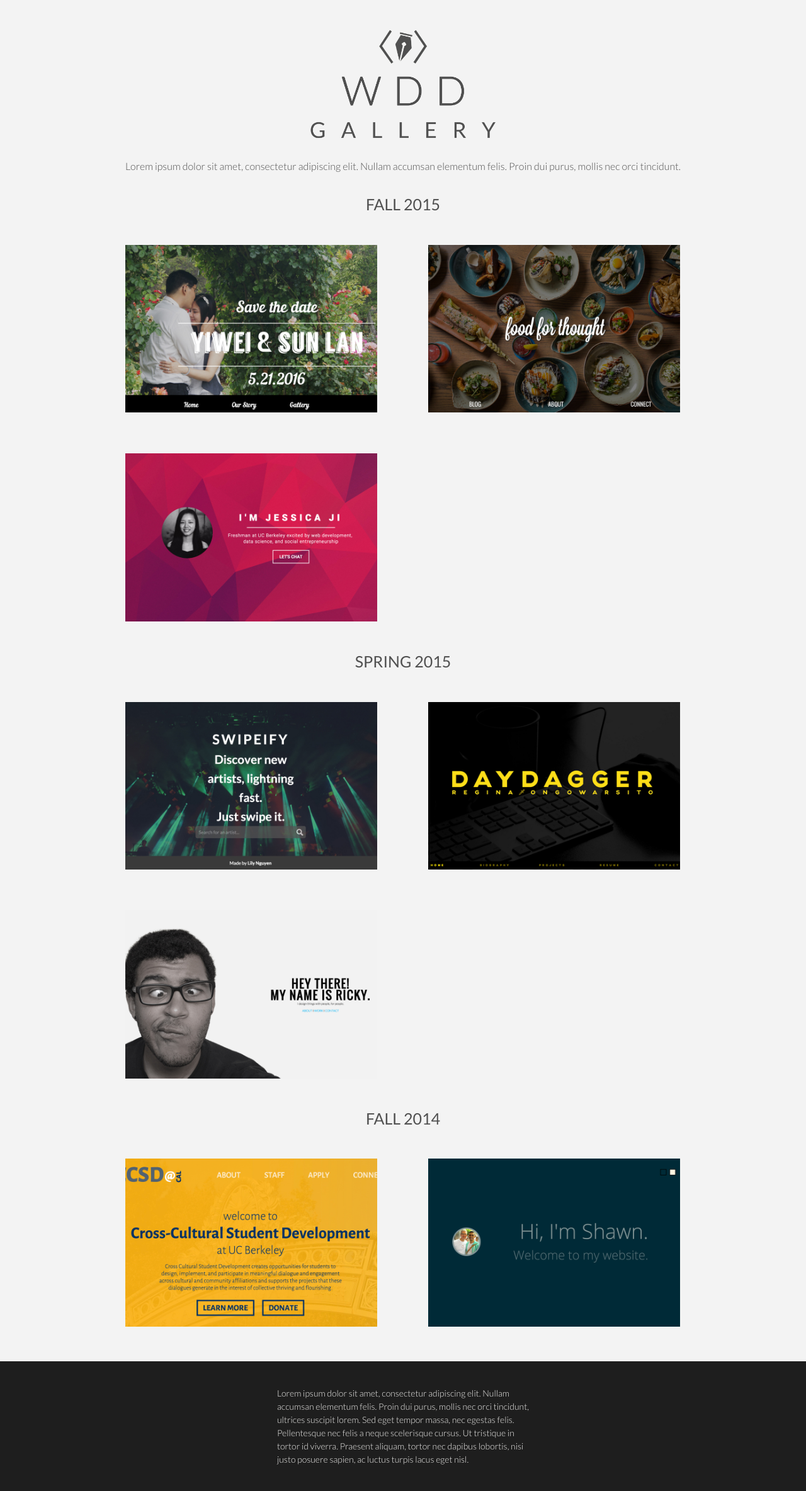
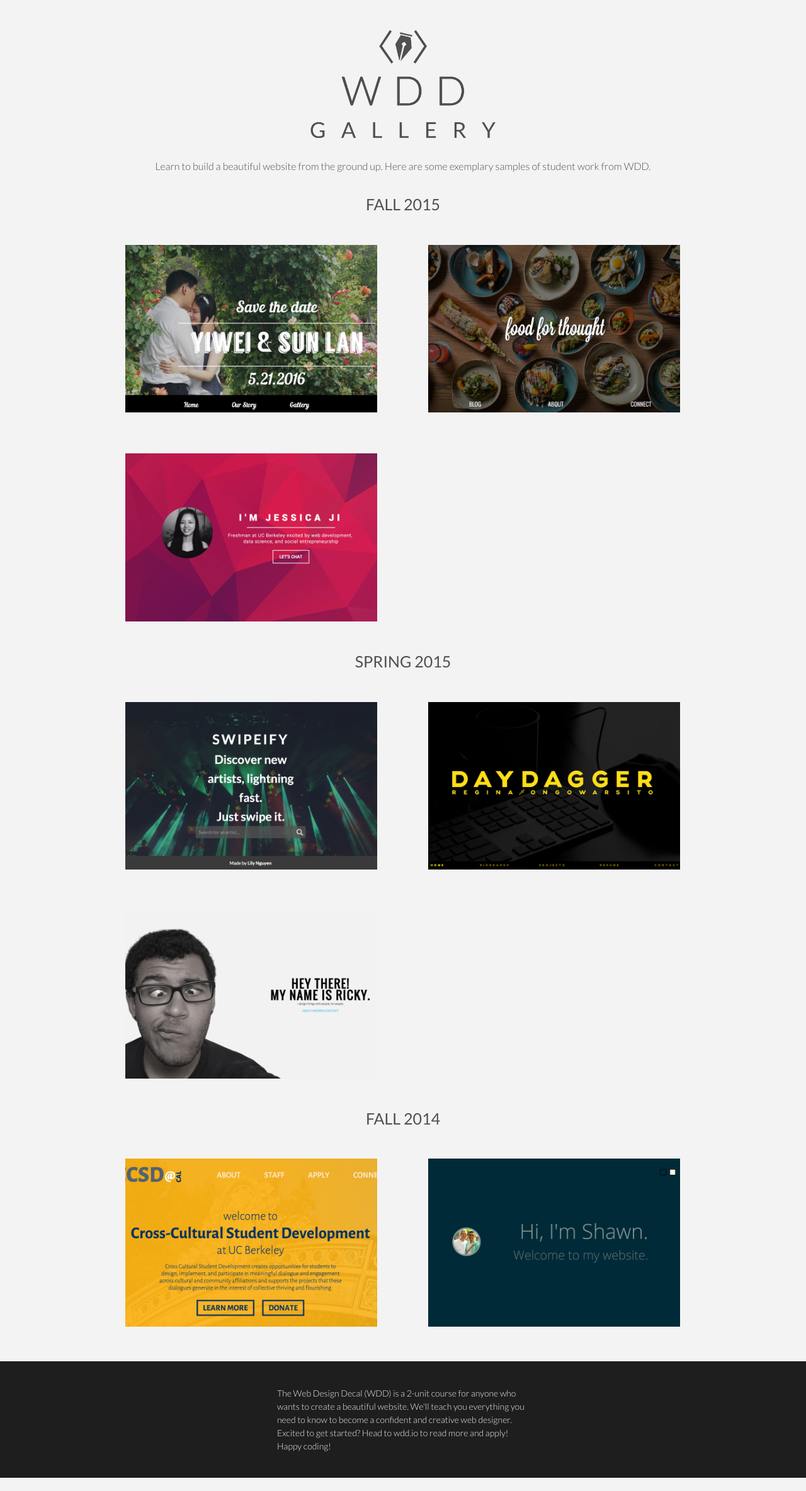
Before and after one commit to joycezhou95/WDD-Gallery, a plain HTML site: page index.html in a window 1280 px wide. Shown: the whole page at 63% size. After the commit the page ends 2347 px from the top, so only its background shows below. Drawn offline with Linux system fonts and the light colour scheme.

Commit message:
no more lorem

```diff
--- a/index.html
+++ b/index.html
@@ -23,7 +23,7 @@
 			<div id="logo">
 				<img src="img/WDD gallery.png">
 			</div>
-			<div id="subheader">Lorem ipsum dolor sit amet, consectetur adipiscing elit. Nullam accumsan elementum felis. Proin dui purus, mollis nec orci tincidunt.</div>
+			<div id="subheader">Learn to build a beautiful website from the ground up. Here are some exemplary samples of student work from WDD.</div>
 		</header>
 
 		<main>
@@ -174,7 +174,7 @@
 		</main>
 
 		<footer>
-			<p id="about">Lorem ipsum dolor sit amet, consectetur adipiscing elit. Nullam accumsan elementum felis. Proin dui purus, mollis nec orci tincidunt, ultrices suscipit lorem. Sed eget tempor massa, nec egestas felis. Pellentesque nec felis a neque scelerisque cursus. Ut tristique in tortor id viverra. Praesent aliquam, tortor nec dapibus lobortis, nisi justo posuere sapien, ac luctus turpis lacus eget nisl.</p>
+			<p id="about">The Web Design Decal (WDD) is a 2-unit course for anyone who wants to create a beautiful website. We'll teach you everything you need to know to become a confident and creative web designer. Excited to get started? Head to wdd.io to read more and apply! Happy coding!</p>
 			<div id="social-media-container">
 				<div class="social-media-item"></div>
 				<div class="social-media-item"></div>
```
